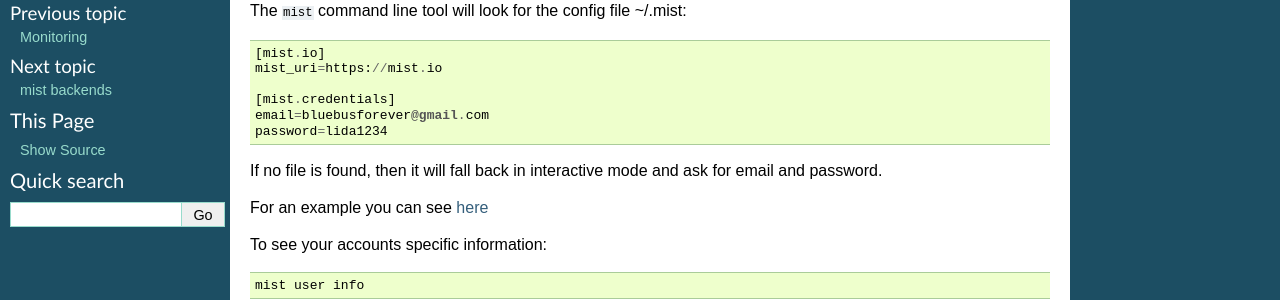
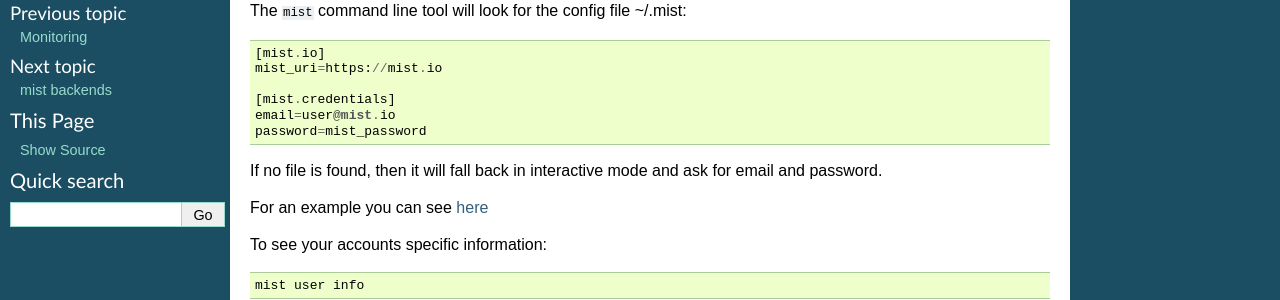
Before and after one commit to mistio/mist.client, a Sphinx documentation site: the page built from docs/source/cmd/cmd.rst, in a window 1280 px wide. Shown: the part 130-430 px from the top of the page. Built offline with Sphinx 7.4.7, drawn with Linux system fonts in a browser that asks for light colours.

Commit message:
Begin fixing typos in documentation

```diff
--- a/docs/source/cmd/cmd.rst
+++ b/docs/source/cmd/cmd.rst
@@ -9,8 +9,8 @@
     mist_uri=https://mist.io
 
     [mist.credentials]
-    email=bluebusforever@gmail.com
-    password=lida1234
+    email=user@mist.io
+    password=mist_password
 
 If no file is found, then it will fall back in interactive mode and ask for email and password.
 
--- a/docs/source/cmd/cmd_key.rst
+++ b/docs/source/cmd/cmd_key.rst
@@ -19,7 +19,7 @@
 
     mist list keys
 
-You can also ispect a specific key to::
+You can also inspect a specific key::
 
     mist show key --name MyKey
 
```
